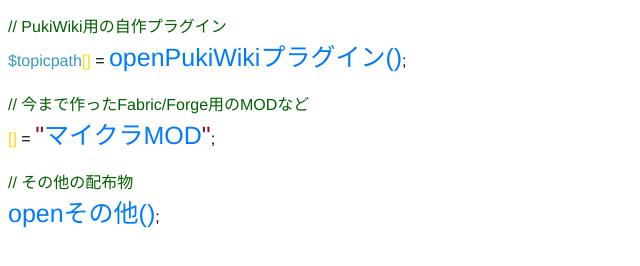
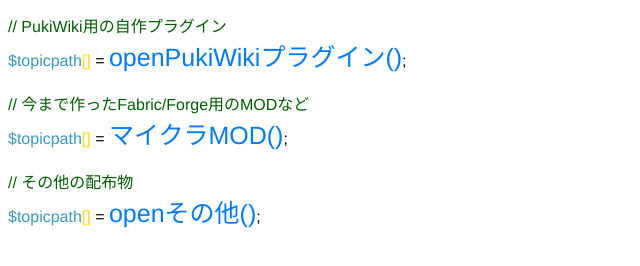
Before and after one commit to PTOM76/pitan76-web, a plain HTML site: page distribution/index.html in a window 1280 px wide. Shown: the part 148-414 px from the top of the page, without its empty margins (0-640 px from the left). Drawn offline with nearby package versions, Linux system fonts and the light colour scheme.

```diff
--- a/distribution/index.html
+++ b/distribution/index.html
@@ -38,12 +38,12 @@
 
     <span class="cmt">// 今まで作ったFabric/Forge用のMODなど</span>
     <div class="item">
-        <span class="arr">[]</span> = <span class="str">"<a href="./minecraft-mods.html">マイクラMOD</a>"</span>;<br />
+        <span class="var">$topicpath</span><span class="arr">[]</span> = <a href="./minecraft-mods.html">マイクラMOD()</a>;<br />
     </div><br />
 
     <span class="cmt">// その他の配布物</span>
     <div class="item">
-        <a href="./other.html">openその他()</a>;<br />
+        <span class="var">$topicpath</span><span class="arr">[]</span> = <a href="./other.html">openその他()</a>;<br />
     </div><br />
 
 </body>
```
Also changed, not shown: distribution/pukiwiki-plugins.html (+5 -5 lines).
